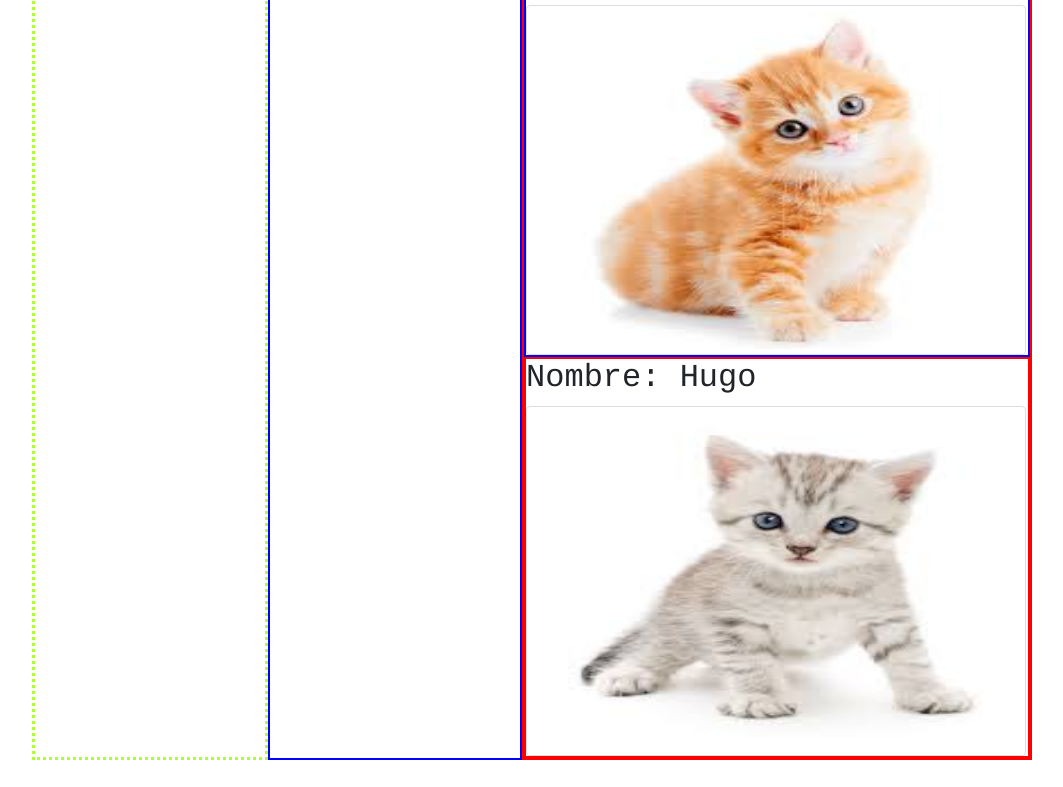
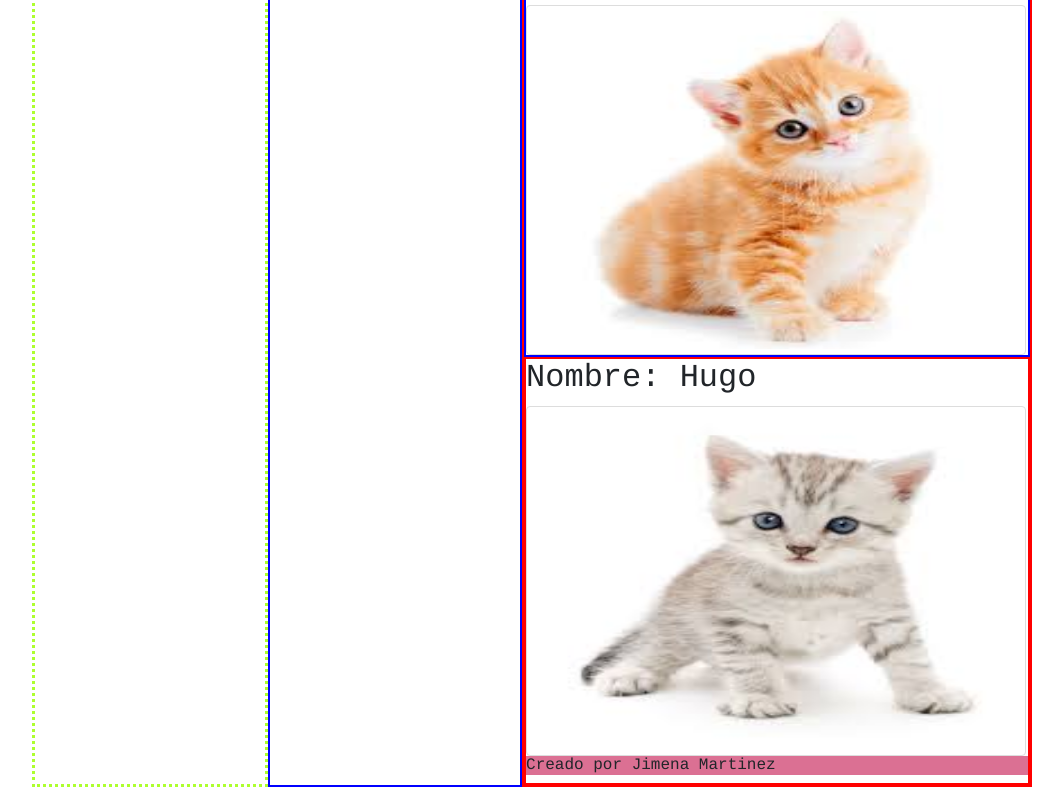
Before and after one commit to missmetal/WebSimpleGatitos, a plain HTML site: page index.html in a window 1280 px wide. Shown: the part 964-1751 px from the top of the page, without its empty margins (108-1171 px from the left). Before the commit the page ends 1724 px from the top, so only its background shows below. Drawn offline with nearby package versions, Linux system fonts and the light colour scheme.

Commit message:
agrego footer

```diff
--- a/index.html
+++ b/index.html
@@ -43,6 +43,10 @@
             <img src="gatito6.jpg" alt="Gatito" >
 
     <article>
+
+        <footer class="epigrafe">
+            <h6>Creado por Jimena Martinez</h6>
+        </footer>
 <body>
 
 <html>
--- a/styles.css
+++ b/styles.css
@@ -3,7 +3,7 @@ body {
 }
 
 em {
-    color:white;
+    color:black;
 }
 
 em {
@@ -44,3 +44,7 @@ header {
 .c {
     text-align: center;
 }
+
+.epigrafe{
+    background-color: palevioletred;
+}
```
